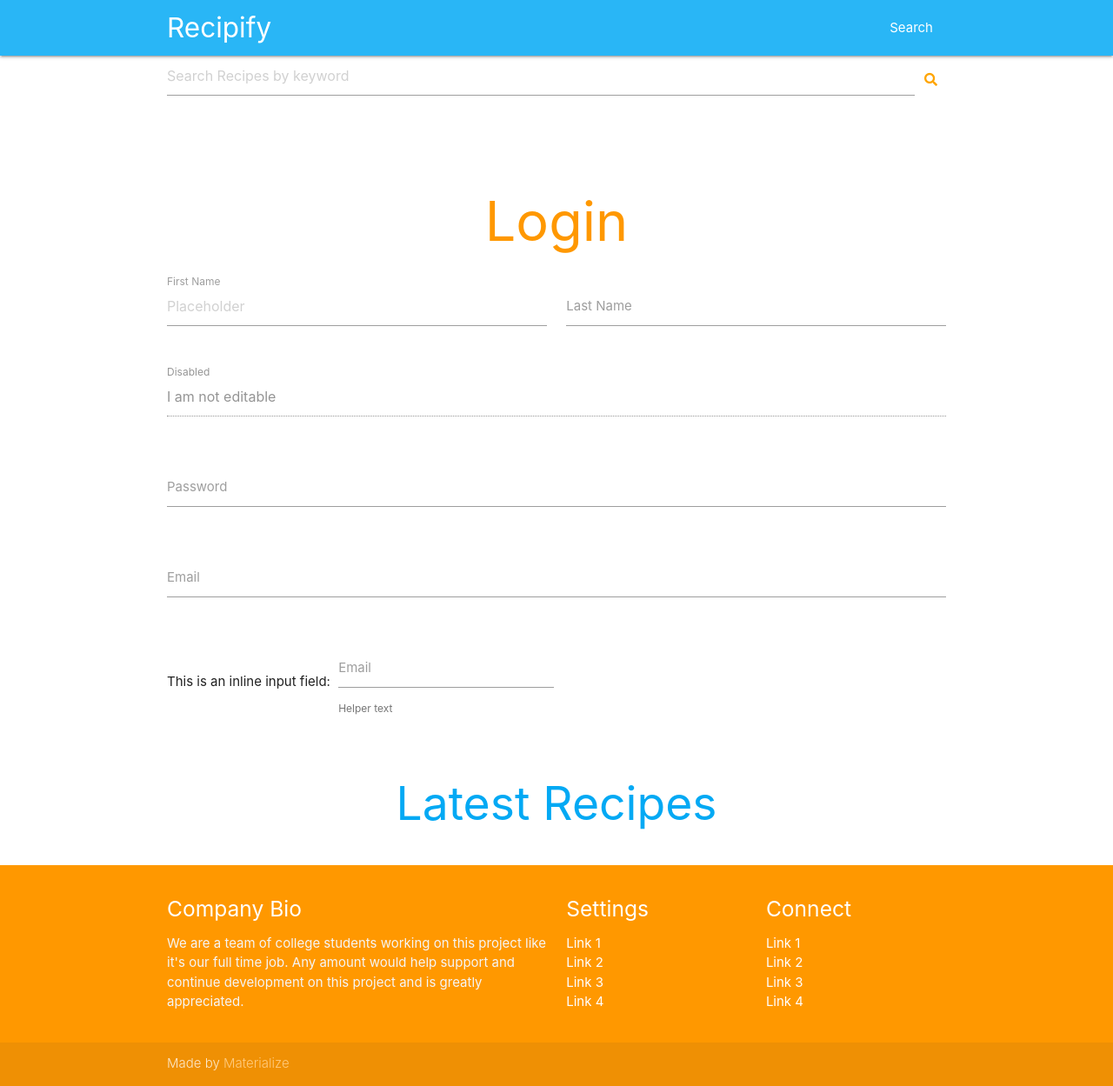
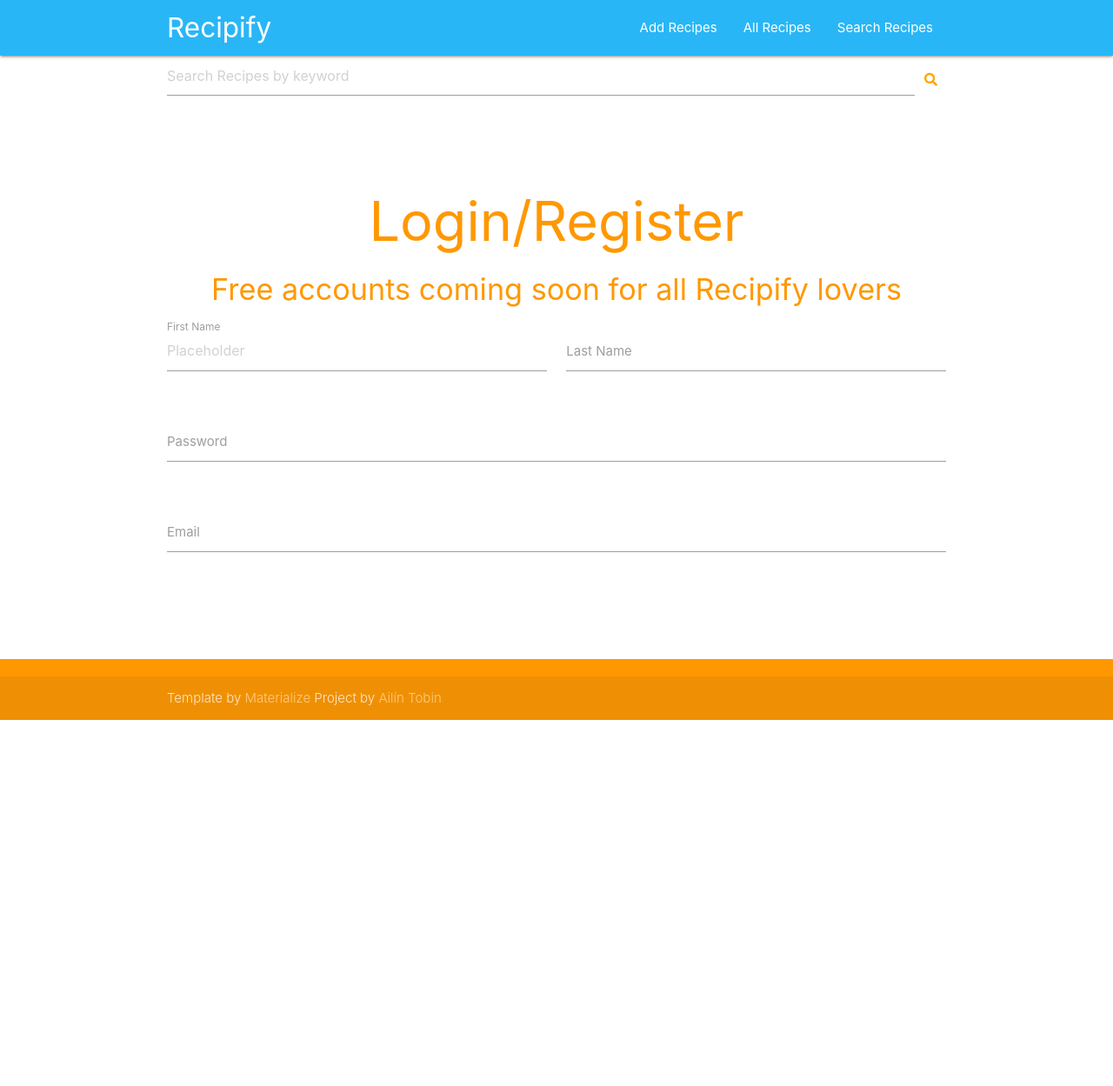
Before and after one commit to TobinWebDesign/Milestone-Project-Data-Centric-Development-Milestone-Project-, a Flask app: page /login in a window 1280 px wide. Shown: the whole page at 87% size. After the commit the page ends 828 px from the top, so only its background shows below. Run offline with Flask 2, Linux system fonts and the light colour scheme; some libraries are stand-ins or nearby versions.

Commit message:
edits to login.html & added pymongo==3.8.0 to requirements.txt

```diff
--- a/requirements.txt
+++ b/requirements.txt
@@ -2,3 +2,4 @@ click==7.1.2
 Flask==1.1.2
 itsdangerous==1.1.0
 Werkzeug==1.0.1
+pymongo==3.8.0
--- a/static/css/style.css
+++ b/static/css/style.css
@@ -40,3 +40,7 @@
 .waves-effect {
     border: none;
 }
+
+.section.no-pad-bot {
+    min-height: 80vh;
+}
--- a/templates/allrecipes.html
+++ b/templates/allrecipes.html
@@ -8,8 +8,8 @@
                 <h5 class="header col s12 light">Making food simple by sharing tastes</h5>
             </div>
             <div class="row center">
-                <a href="#" id="download-button" class="btn-large waves-effect waves-light orange">Login</a>
-                <a href="#" id="download-button" class="btn-large waves-effect waves-light orange">Register</a>
+                <a href="/login" id="download-button" class="btn-large waves-effect waves-light orange">Login</a>
+                <a href="/login" id="download-button" class="btn-large waves-effect waves-light orange">Register</a>
             </div>
             <div class="row center">
                 <a href="/add_recipe" id="download-button" class="btn-large waves-effect waves-light orange">Add Recipes</a>
--- a/templates/includes/_footer.html
+++ b/templates/includes/_footer.html
@@ -1,37 +1,13 @@
 {% block footer %}
 <footer class="page-footer orange">
     <div class="container">
-      <div class="row">
-        <div class="col l6 s12">
-          <h5 class="white-text">Company Bio</h5>
-          <p class="grey-text text-lighten-4">We are a team of college students working on this project like it's our full time job. Any amount would help support and continue development on this project and is greatly appreciated.</p>
 
-
-        </div>
-        <div class="col l3 s12">
-          <h5 class="white-text">Settings</h5>
-          <ul>
-            <li><a class="white-text" href="#!">Link 1</a></li>
-            <li><a class="white-text" href="#!">Link 2</a></li>
-            <li><a class="white-text" href="#!">Link 3</a></li>
-            <li><a class="white-text" href="#!">Link 4</a></li>
-          </ul>
-        </div>
-        <div class="col l3 s12">
-          <h5 class="white-text">Connect</h5>
-          <ul>
-            <li><a class="white-text" href="#!">Link 1</a></li>
-            <li><a class="white-text" href="#!">Link 2</a></li>
-            <li><a class="white-text" href="#!">Link 3</a></li>
-            <li><a class="white-text" href="#!">Link 4</a></li>
-          </ul>
-        </div>
-      </div>
     </div>
     <div class="footer-copyright">
       <div class="container">
-      Made by <a class="orange-text text-lighten-3" href="http://materializecss.com">Materialize</a>
+     Template by <a class="orange-text text-lighten-3" href="http://materializecss.com">Materialize</a>
+     Project by <a class="orange-text text-lighten-3" href="https://github.com/TobinWebDesign">Ailín Tobin</a>
       </div>
     </div>
-  </footer>
+</footer>
   {% endblock %}
--- a/templates/includes/_navbar.html
+++ b/templates/includes/_navbar.html
@@ -6,11 +6,22 @@
         <a id="logo-container" href="/" class="brand-logo">Recipify</a>
 
         <ul class="right hide-on-med-and-down">
+            <li><a href="/search_recipes">Search Recipes</a></li>
+        </ul>
+        <ul class="right hide-on-med-and-down">
+            <li><a href="get_recipes">All Recipes</a></li>
+        </ul>
+         <ul class="right hide-on-med-and-down">
+            <li><a href="/add_recipe">Add Recipes</a></li>
+        </ul>
+        <ul id="nav-mobile" class="sidenav">
             <li><a href="/search_recipes">Search</a></li>
         </ul>
-
         <ul id="nav-mobile" class="sidenav">
-            <li><a href="/search_recipes">Search</a></li>
+            <li><a href="/allrecipes">All Recipes</a></li>
+        </ul>
+         <ul id="nav-mobile" class="sidenav">
+            <li><a href="/add_recipe">Add Recipes</a></li>
         </ul>
         <a href="#" data-target="nav-mobile" class="sidenav-trigger"><i class="material-icons">menu</i></a>
     </div>
--- a/templates/login.html
+++ b/templates/login.html
@@ -3,7 +3,8 @@
     <div class="section no-pad-bot" id="index-banner">
         <div class="container">
             <br><br>
-            <h1 class="header center orange-text">Login</h1>
+            <h1 class="header center orange-text">Login/Register</h1>
+            <h4 class="header center orange-text">Free accounts coming soon for all Recipify lovers</h4>
 <!--Materialise form to imput recipes-->
             <div class="row">
             <form class="col s12">
@@ -19,12 +20,6 @@
       </div>
       <div class="row">
         <div class="input-field col s12">
-          <input disabled value="I am not editable" id="disabled" type="text" class="validate">
-          <label for="disabled">Disabled</label>
-        </div>
-      </div>
-      <div class="row">
-        <div class="input-field col s12">
           <input id="password" type="password" class="validate">
           <label for="password">Password</label>
         </div>
@@ -35,32 +30,7 @@
           <label for="email">Email</label>
         </div>
       </div>
-      <div class="row">
-        <div class="col s12">
-          This is an inline input field:
-          <div class="input-field inline">
-            <input id="email_inline" type="email" class="validate">
-            <label for="email_inline">Email</label>
-            <span class="helper-text" data-error="wrong" data-success="right">Helper text</span>
-          </div>
-        </div>
-      </div>
             </form>
-            </div>
-
-            <div class="row">
-            <h2 class="center light-blue-text">Latest Recipes</h2>
-            {% for recipe in all_recipes %}
-                <div class="col s12 m4">
-                    <div class="icon-block">
-                        <h2 class="center">{{ recipe.recipe_name }}</h2>
-                        <h5 class="center">{{ recipe.recipe_cook_time }}</h5>
-                        <h3 class="center"> {{ recipe.recipe_servings }}</h3>
-                        <p class="light">{{ recipe.recipe_instructions }}</p>
-                        <p class="light">{{ recipe.recipe_ingredients }}</p>
-                    </div>
-                </div>
-            {% endfor %}
             </div>
         </div>
     </div>
```
